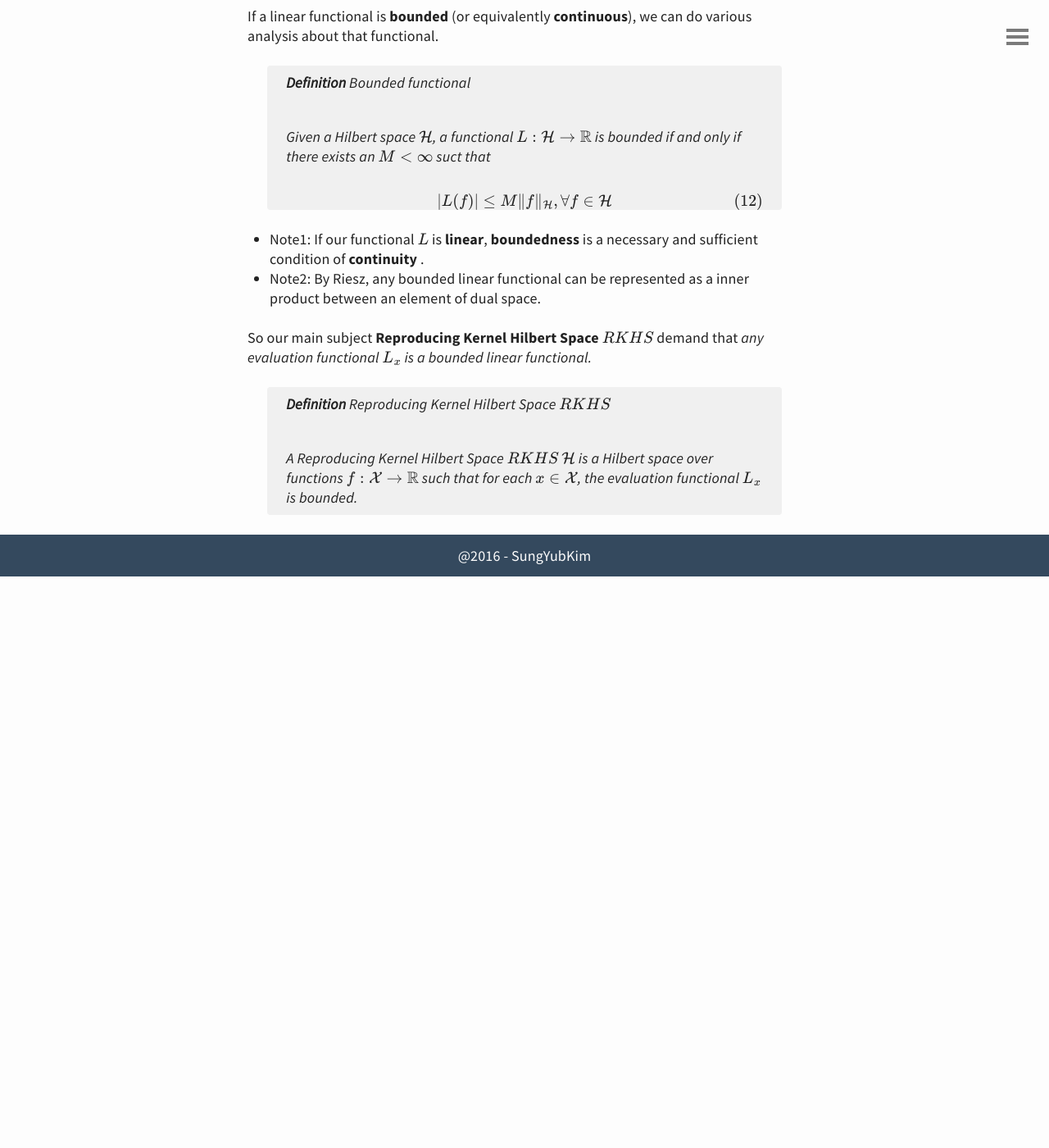
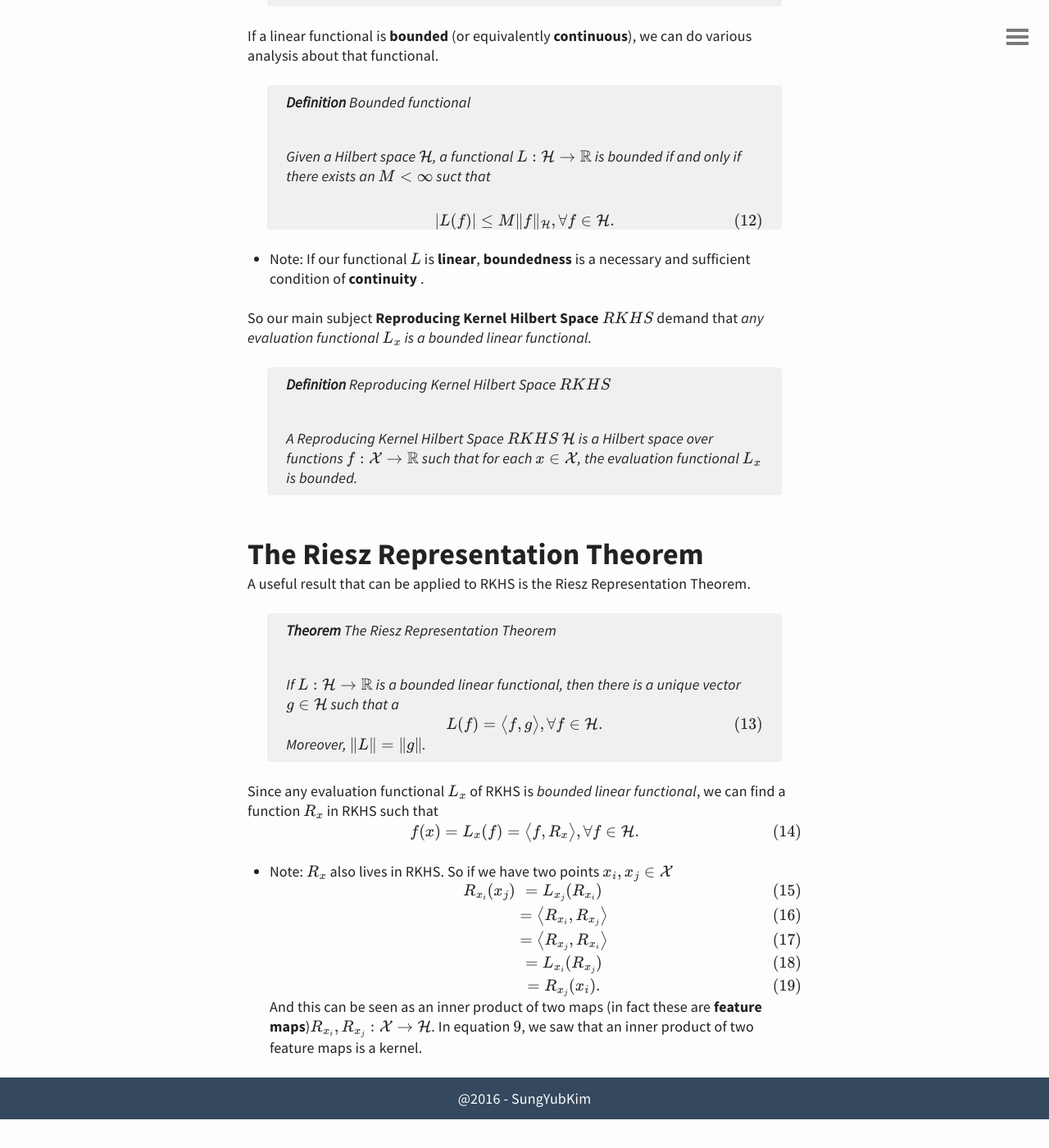
Before and after one commit to edmophia/edmophia.github.io, a Jekyll site: the page built from _posts/SVGD/2018-10-31-Notes on RKHS.md, in a window 1280 px wide and 1400 px high, scrolled down 3676 px. Shown: the whole window at 82% size. Built offline with Jekyll 4.4.1, drawn with Linux system fonts in a browser that asks for light colours; formulas are drawn with MathJax 3; a script that is not in the unit is left out; before the commit the page ends 4379 px from its top, so only the background shows below that; some of the changed text lies outside the part shown.

Commit message:
no message

```diff
--- a/_posts/SVGD/2018-10-31-Notes on RKHS.md
+++ b/_posts/SVGD/2018-10-31-Notes on RKHS.md
@@ -14,6 +14,7 @@ mathjax: true
   * [What is Kernel?](#what-is-kernel-)
   * [Three views on RKHS](#three-views-on-rkhs)
     + [Predict, Experience and Backpropagate](#predict--experience-and-backpropagate)
+    + [The Riesz Representation Theorem](#the-riesz-representation-theorem)
 
 # Notes on RKHS
 
@@ -163,16 +164,60 @@ If a linear functional is **bounded** (or equivalently **continuous**), we can d
 >
 > $$
 > \begin{eqnarray}
-> | L(f) | \le M \|f\|_{\mathcal{H}}, \forall f \in \mathcal{H}
+> | L(f) | \le M \|f\|_{\mathcal{H}}, \forall f \in \mathcal{H}.
 > \end{eqnarray}
 > $$
 >
+>
+>
 
-* Note1: If our functional $L$ is **linear**,  **boundedness** is a necessary and sufficient condition of  **continuity** .
-* Note2: By Riesz, any bounded linear functional can be represented as a inner product between an element of dual space.
+
+
+* Note: If our functional $L$ is **linear**,  **boundedness** is a necessary and sufficient condition of  **continuity** .
 
 So our main subject **Reproducing Kernel Hilbert Space** (RKHS) demand that *any evaluation functional $L_x$ is a bounded linear functional.*
 
 > **Definition** Reproducing Kernel Hilbert Space (RKHS)
 >
 > A Reproducing Kernel Hilbert Space (RKHS) $\mathcal{H}$ is a Hilbert space over functions $f : \mathcal{X} \rightarrow \mathbb{R}$ such that for each $x \in \mathcal{X}$, the evaluation functional $L_x$ is bounded.
+
+
+
+## The Riesz Representation Theorem
+
+
+
+A useful result that can be applied to RKHS is the Riesz Representation Theorem.
+
+
+
+> **Theorem** The Riesz Representation Theorem
+>
+> If $L: \mathcal{H} \rightarrow \mathbb{R}$ is a bounded linear functional, then there is a unique vector $g \in \mathcal{H}$ such that a
+> $$
+> \begin{eqnarray}
+> L(f) = \big< f,g \big>,\forall f \in \mathcal{H}.
+> \end{eqnarray}
+> $$
+> Moreover, $$\|L\| = \|g\|$$.
+
+
+
+Since any evaluation functional $L_x$ of RKHS is *bounded linear functional*, we can find a function $R_x$ in RKHS such that
+$$
+\begin{eqnarray}
+f(x) = L_x(f) = \big< f, R_x\big>, \forall f \in \mathcal{H}.
+\end{eqnarray}
+$$
+
+* Note: $R_x$ also lives in RKHS. So if we have two points $x_i, x_j \in \mathcal{X}$
+  $$
+  \begin{eqnarray}
+  R_{x_i}(x_j) &= L_{x_j}(R_{x_i})\\
+  &= \big< R_{x_i}, R_{x_j} \big>\\
+  &= \big< R_{x_j}, R_{x_i} \big>\\
+  &= L_{x_i}(R_{x_j})\\
+  &= R_{x_j}(x_i).
+  \end{eqnarray}
+  $$
+  And this can be seen as an inner product of two maps (in fact these are **feature maps**)$R_{x_i}, R_{x_j}: \mathcal{X} \rightarrow \mathcal{H}$. In equation (9), we saw that an inner product of two feature maps is a kernel.
```
